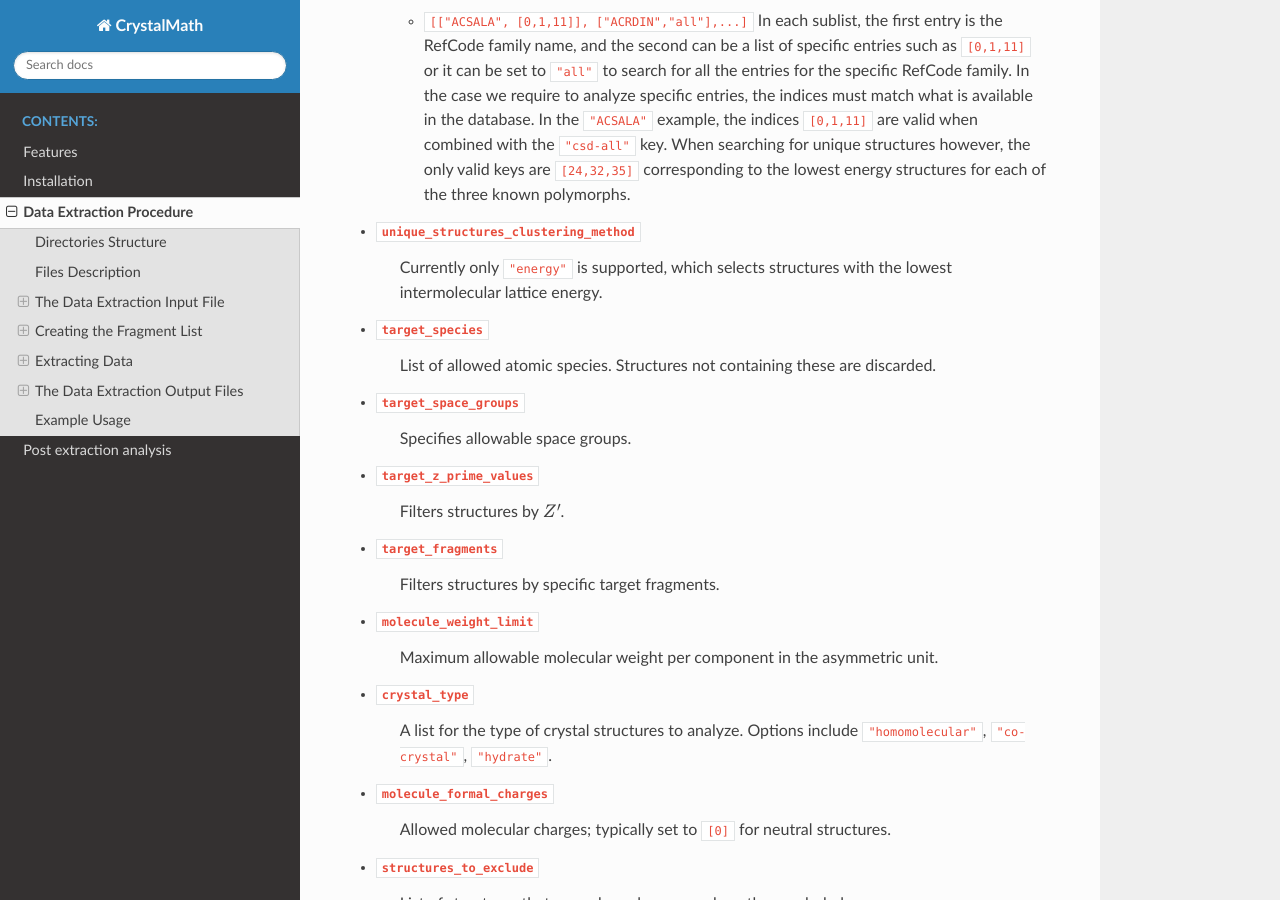
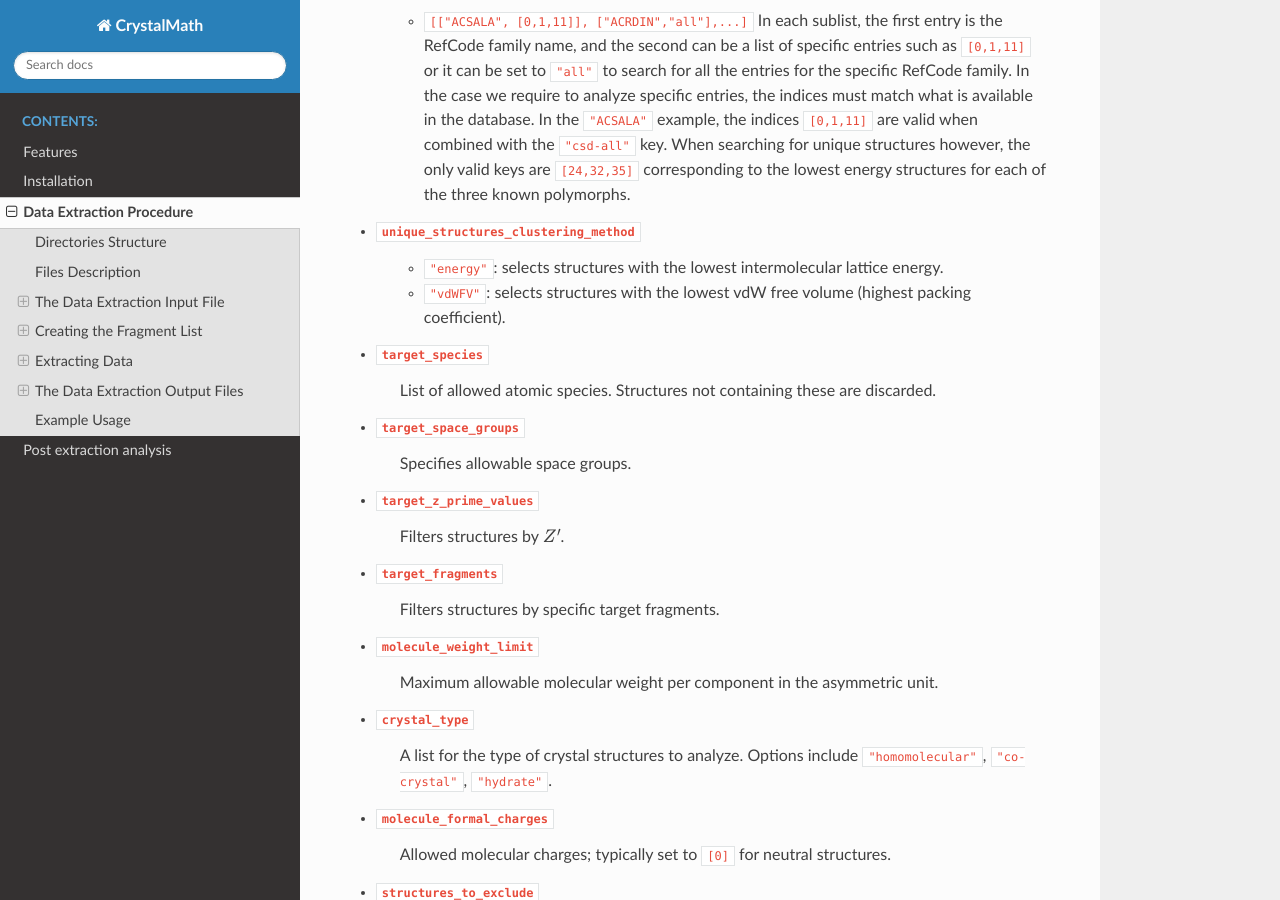
Before and after one commit to nigalanakis/Crystal_Math, a Sphinx documentation site: the page built from docs/source/procedure.rst, in a window 1280 px wide and 900 px high, scrolled down 3330 px. Built offline with Sphinx 7.4.7 and the Read the Docs theme 2.0.0, drawn with Linux system fonts in a browser that asks for light colours.

Commit message:
Update procedure.rst

```diff
--- a/docs/source/procedure.rst
+++ b/docs/source/procedure.rst
@@ -78,7 +78,7 @@ The configuration should be specified in JSON format as shown below:
 	"get_unique_structures": false,
 	"get_structure_data": false,
 	"get_structure_filter_data": false,
-	"unique_structures_clustering_method": 'vdWFV',
+	"unique_structures_clustering_method": "vdWFV",
 	"structure_list": ["csd-unique", "all"],
 	"structures_to_exclude": ["BALDUP", "CEMVAS", "DAGRIN", "DAHKUV", "FADGEW", "HUPCUT", "JIKXOT", "LUQDAE", "PEVLOR", "TEVYAV", "VIRLOY", "ZEPDAZ04"],
 	"crystal_type": ["homomolecular"],
@@ -136,7 +136,8 @@ Key Descriptions
 	- ``[["ACSALA", [0,1,11]], ["ACRDIN","all"],...]`` In each sublist, the first entry is the RefCode family name, and the second can be a list of specific entries such as ``[0,1,11]`` or it can be set to ``"all"`` to search for all the entries for the specific RefCode family. In the case we require to analyze specific entries, the indices must match what is available in the database. In the ``"ACSALA"`` example, the indices ``[0,1,11]`` are valid when combined with the ``"csd-all"`` key. When searching for unique structures however, the only valid keys are ``[24,32,35]`` corresponding to the lowest energy structures for each of the three known polymorphs.
 
 - ``unique_structures_clustering_method``
-	Currently only ``"energy"`` is supported, which selects structures with the lowest intermolecular lattice energy.
+	- ``"energy"``: selects structures with the lowest intermolecular lattice energy.
+	- ``"vdWFV"``: selects structures with the lowest vdW free volume (highest packing coefficient).
 
 - ``target_species``
 	List of allowed atomic species. Structures not containing these are discarded.
```
